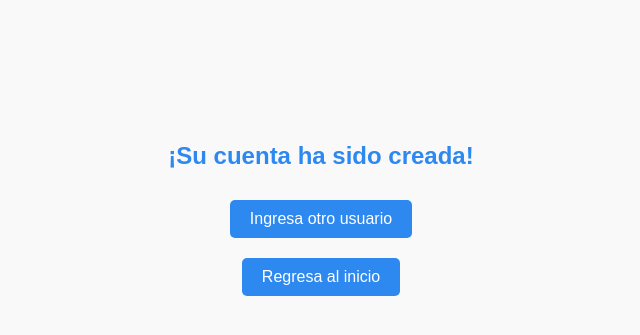
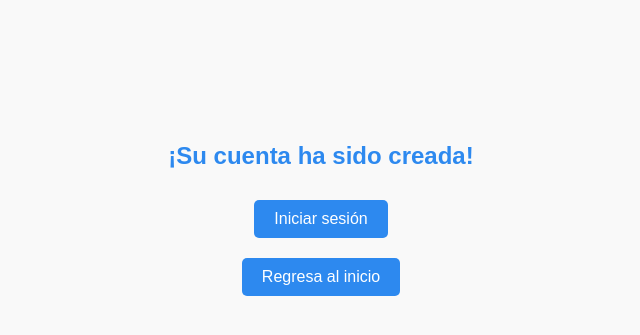
Before and after one commit to TheGatoFk/proyecto_compras_BDll, a PHP site: page /registro_usuario.php in a window 1280 px wide. Shown: the part 186-521 px from the top of the page, without its empty margins (319-959 px from the left). Run offline with PHP 8.4, Linux system fonts and the light colour scheme.

Commit message:
Update registro_usuario.php

```diff
--- a/registro_usuario.php
+++ b/registro_usuario.php
@@ -8,7 +8,7 @@
 </head>
 <body>
     <h2>¡Su cuenta ha sido creada!</h2>
-    <a href="nuevo_usuario.php">Ingresa otro usuario</a>
+    <a href="iniciar_sesion_usuario.php">Iniciar sesión</a>
     <a href="index.php">Regresa al inicio</a>
 
 </body>
```
